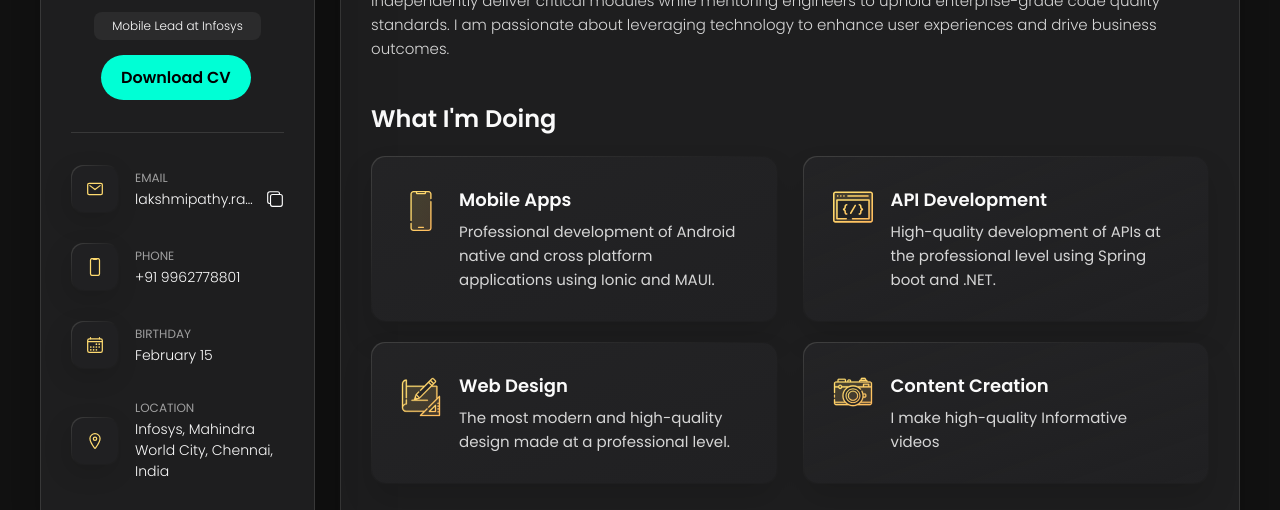
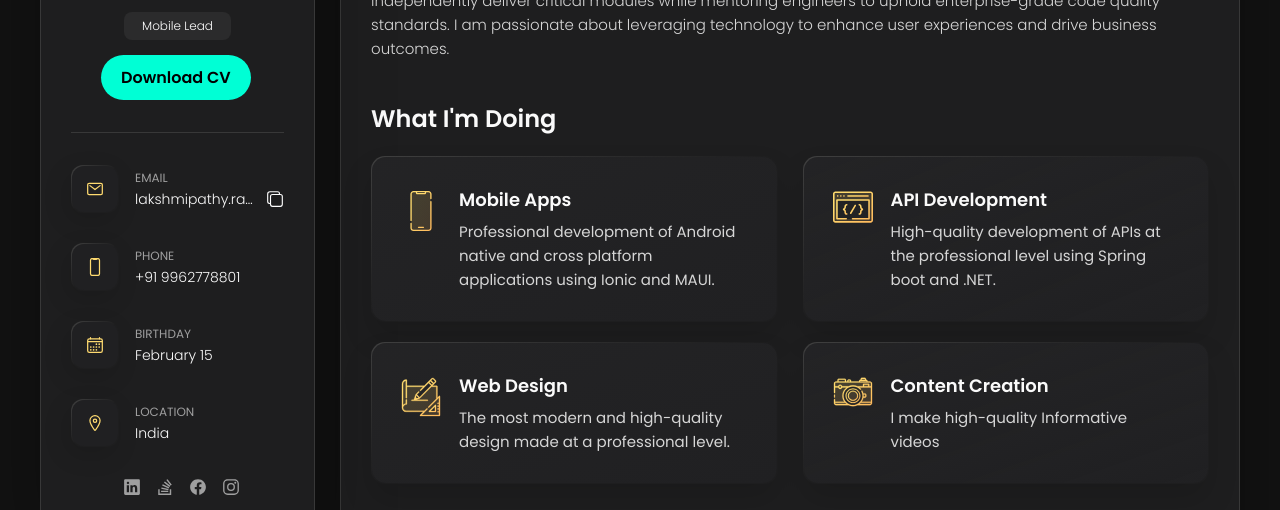
Before and after one commit to rakesh-lakshmipathy/rakesh-lakshmipathy.github.io, a plain HTML site: page index.html in a window 1280 px wide. Shown: the part 382-892 px from the top of the page. Drawn offline with nearby package versions, Linux system fonts and the light colour scheme; some icons are missing.

Commit message:
Update index.html

```diff
--- a/index.html
+++ b/index.html
@@ -50,7 +50,7 @@
                 <div class="info-content">
                     <h3 class="name" title="Rakesh Lakshmipathy">Rakesh Lakshmipathy</h3>
 
-                    <p class="title">Mobile Lead at Infosys </p>
+                    <p class="title">Mobile Lead </p>
 
 
                     <a class="downloadcv" href="assets/Rakesh_MobileLead.pdf"
@@ -130,7 +130,7 @@
                         <div class="contact-info">
                             <p class="contact-title">Location</p>
 
-                            <address>Infosys, Mahindra World City, Chennai, India</address>
+                            <address>India</address>
                         </div>
 
                     </li>
@@ -227,7 +227,7 @@
 
                 <section class="about-text">
                     <p>
-                       I am Rakesh Lakshmipathy, an Android Architect and Mobile Engineering Leader with over 14 years of experience in architecting and delivering scalable Android applications. My expertise lies in enterprise mobility, healthcare IoT integrations, and offline-first ecosystems, utilizing Kotlin and Java to create high-performance mobile solutions. Currently, I serve as an Android Lead (Senior Consultant) at Infosys Ltd., where  I oversee end-to-end mobile delivery, architectural governance, and stakeholder reporting for global  healthcare and industrial platforms.                                                                                                                                                                                       Throughout my career, I have demonstrated a strong command of Android architecture design, agile  methodologies, and cross-functional team leadership. I have successfully led teams of up to 20 members,  managing sprint planning, release governance, and risk mitigation. My hands-on approach allows me to  independently deliver critical modules while mentoring engineers to uphold enterprise-grade code quality  standards. I am passionate about leveraging technology to enhance user experiences and drive business  outcomes.
+                       I am Rakesh Lakshmipathy, an Android Architect and Mobile Engineering Leader with over 14 years of experience in architecting and delivering scalable Android applications. My expertise lies in enterprise mobility, healthcare IoT integrations, and offline-first ecosystems, utilizing Kotlin and Java to create high-performance mobile solutions. Previously, I served as an Android Lead (Senior Consultant) at Infosys Ltd., where  I oversee end-to-end mobile delivery, architectural governance, and stakeholder reporting for global  healthcare and industrial platforms.                                                                                                                                                                                       Throughout my career, I have demonstrated a strong command of Android architecture design, agile  methodologies, and cross-functional team leadership. I have successfully led teams of up to 20 members,  managing sprint planning, release governance, and risk mitigation. My hands-on approach allows me to  independently deliver critical modules while mentoring engineers to uphold enterprise-grade code quality  standards. I am passionate about leveraging technology to enhance user experiences and drive business  outcomes.
                     </p>
 
                     <!--   <p>
```
